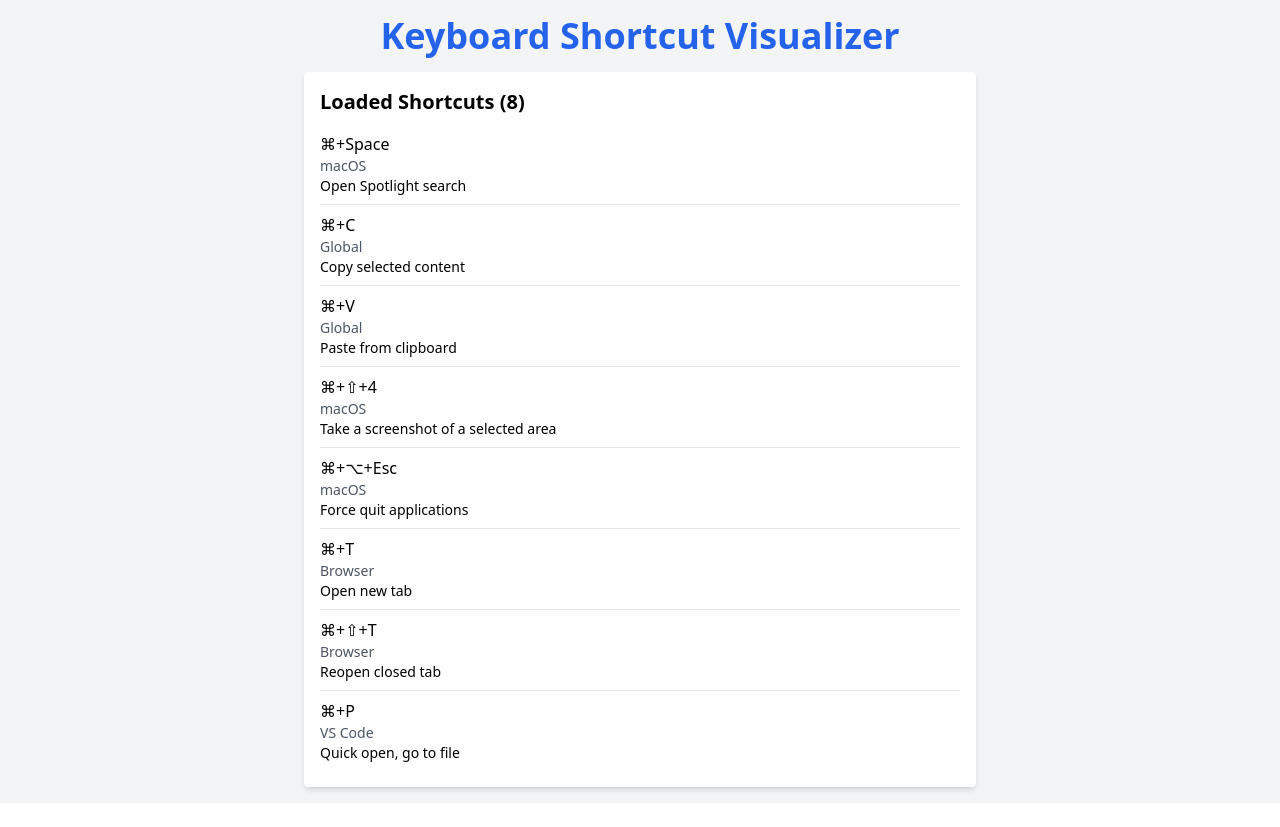
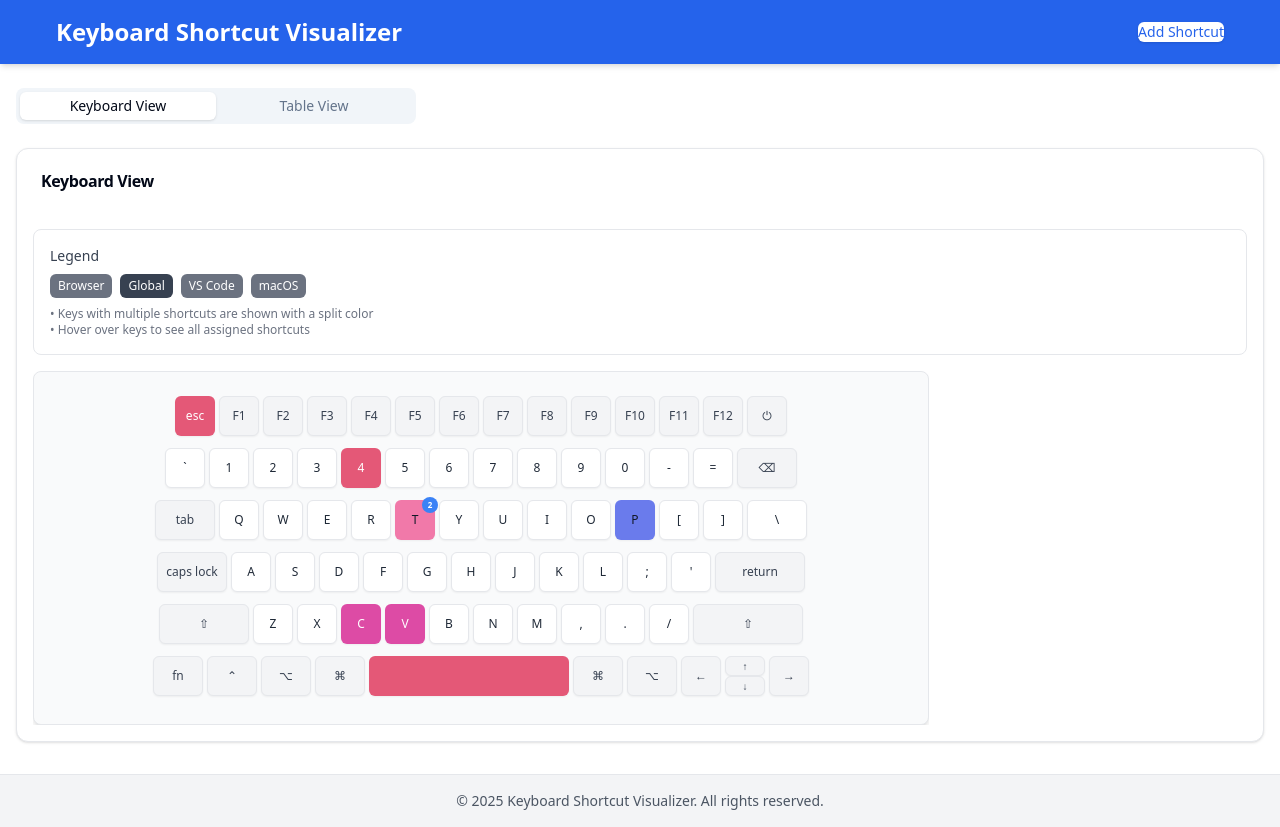
Before and after one commit to masonc15/keymapper, a React (Vite) app in the folder keyboard-shortcut-visualizer/: page / in a window 1280 px wide. Before the commit the page ends 803 px from the top, so only its background shows below. Built offline with nearby package versions, Linux system fonts and the light colour scheme.

Commit message:
integrate components into main application

```diff
--- a/keyboard-shortcut-visualizer/src/App.tsx
+++ b/keyboard-shortcut-visualizer/src/App.tsx
@@ -1,36 +1,20 @@
-import { ShortcutProvider } from './contexts/ShortcutContext';
-import { useShortcuts } from './hooks/useShortcuts';
+import { useState } from 'react';
+import { ShortcutProvider } from '@/contexts/ShortcutContext';
+import { AppLayout } from '@/components/layout/AppLayout';
+import { KeyboardView } from '@/components/keyboard/KeyboardView';
+import { TableView } from '@/components/table/TableView';
 
 function AppContent() {
-  const { shortcuts, loading } = useShortcuts();
+  const [activeTab, setActiveTab] = useState('keyboard');
+
+  const handleTabChange = (value: string) => {
+    setActiveTab(value);
+  };
 
   return (
-    <div className="flex flex-col items-center justify-center min-h-screen bg-gray-100 p-4">
-      <h1 className="text-4xl font-bold text-blue-600 mb-4">
-        Keyboard Shortcut Visualizer
-      </h1>
-
-      {loading ? (
-        <p className="text-gray-600">Loading shortcuts...</p>
-      ) : (
-        <div className="bg-white p-4 rounded shadow-md w-full max-w-2xl">
-          <h2 className="text-xl font-semibold mb-2">Loaded Shortcuts ({shortcuts.length})</h2>
-          {shortcuts.length === 0 ? (
-            <p className="text-gray-500">No shortcuts available. Add your first shortcut!</p>
-          ) : (
-            <ul className="divide-y">
-              {shortcuts.map(shortcut => (
-                <li key={shortcut.id} className="py-2">
-                  <div className="font-medium">{shortcut.key_combination}</div>
-                  <div className="text-sm text-gray-600">{shortcut.application}</div>
-                  <div className="text-sm">{shortcut.description}</div>
-                </li>
-              ))}
-            </ul>
-          )}
-        </div>
-      )}
-    </div>
+    <AppLayout activeTab={activeTab} onTabChange={handleTabChange}>
+      {activeTab === 'keyboard' ? <KeyboardView /> : <TableView />}
+    </AppLayout>
   );
 }
 
--- a/keyboard-shortcut-visualizer/src/index.css
+++ b/keyboard-shortcut-visualizer/src/index.css
@@ -1,3 +1,76 @@
 @tailwind base;
 @tailwind components;
 @tailwind utilities;
+
+@layer base {
+  :root {
+    --background: 0 0% 100%;
+    --foreground: 222.2 84% 4.9%;
+
+    --card: 0 0% 100%;
+    --card-foreground: 222.2 84% 4.9%;
+
+    --popover: 0 0% 100%;
+    --popover-foreground: 222.2 84% 4.9%;
+
+    --primary: 222.2 47.4% 11.2%;
+    --primary-foreground: 210 40% 98%;
+
+    --secondary: 210 40% 96.1%;
+    --secondary-foreground: 222.2 47.4% 11.2%;
+
+    --muted: 210 40% 96.1%;
+    --muted-foreground: 215.4 16.3% 46.9%;
+
+    --accent: 210 40% 96.1%;
+    --accent-foreground: 222.2 47.4% 11.2%;
+
+    --destructive: 0 84.2% 60.2%;
+    --destructive-foreground: 210 40% 98%;
+
+    --border: 214.3 31.8% 91.4%;
+    --input: 214.3 31.8% 91.4%;
+    --ring: 222.2 84% 4.9%;
+
+    --radius: 0.5rem;
+  }
+
+  .dark {
+    --background: 222.2 84% 4.9%;
+    --foreground: 210 40% 98%;
+
+    --card: 222.2 84% 4.9%;
+    --card-foreground: 210 40% 98%;
+
+    --popover: 222.2 84% 4.9%;
+    --popover-foreground: 210 40% 98%;
+
+    --primary: 210 40% 98%;
+    --primary-foreground: 222.2 47.4% 11.2%;
+
+    --secondary: 217.2 32.6% 17.5%;
+    --secondary-foreground: 210 40% 98%;
+
+    --muted: 217.2 32.6% 17.5%;
+    --muted-foreground: 215 20.2% 65.1%;
+
+    --accent: 217.2 32.6% 17.5%;
+    --accent-foreground: 210 40% 98%;
+
+    --destructive: 0 62.8% 30.6%;
+    --destructive-foreground: 210 40% 98%;
+
+    --border: 217.2 32.6% 17.5%;
+    --input: 217.2 32.6% 17.5%;
+    --ring: 212.7 26.8% 83.9%;
+  }
+}
+
+@layer base {
+  * {
+    @apply border-gray-200;
+  }
+  body {
+    @apply bg-background text-foreground;
+  }
+}
```
